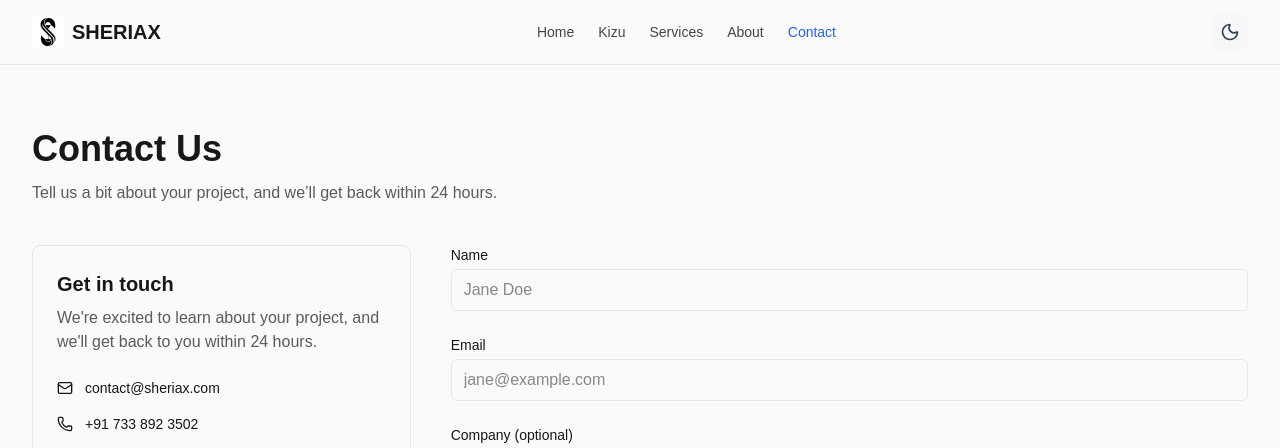
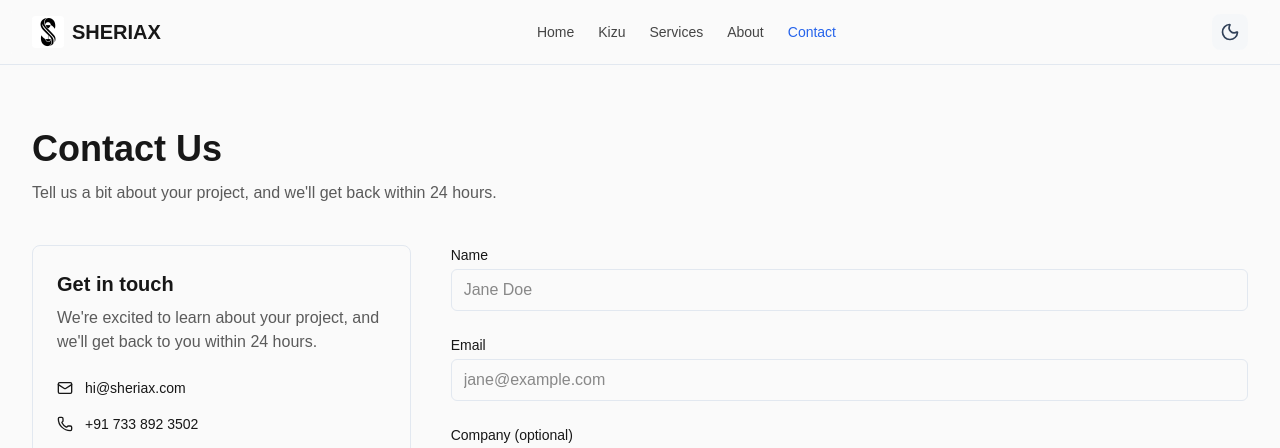
Before and after one commit to sheriax/sheriax_web, a Next.js app: page /contact in a window 1280 px wide. Shown: the top 448 px of the page. Built offline with nearby package versions, Linux system fonts and the light colour scheme.

Commit message:
fix: update contact email from contact@sheriax.com to hi@sheriax.com
Update email address across multiple files including layout, contact page, API route, and documentation to use the new hi@sheriax.com address. Also fix apostrophe encoding in contact page text.

```diff
--- a/src/app/api/contact/route.ts
+++ b/src/app/api/contact/route.ts
@@ -31,7 +31,7 @@ export async function POST(request: Request) {
 
     await resend.emails.send({
       from: 'Sheriax Leads <noreply@sheriax.com>',
-      to: ['contact@sheriax.com'],
+      to: ['hi@sheriax.com'],
       subject,
       text,
     });
--- a/src/app/contact/page.tsx
+++ b/src/app/contact/page.tsx
@@ -51,7 +51,7 @@ export default function ContactPage() {
       >
         <h1 className="text-4xl font-bold">Contact Us</h1>
         <p className="mt-3 text-foreground/70">
-          Tell us a bit about your project, and we’ll get back within 24 hours.
+          Tell us a bit about your project, and we&apos;ll get back within 24 hours.
         </p>
       </motion.section>
 
@@ -71,7 +71,7 @@ export default function ContactPage() {
           </p>
           <ul className="mt-6 space-y-4 text-sm">
             <li className="flex items-center gap-3">
-              <Mail className="w-4 h-4" /> contact@sheriax.com
+              <Mail className="w-4 h-4" /> hi@sheriax.com
             </li>
             <li className="flex items-center gap-3">
               <Phone className="w-4 h-4" /> +91 733 892 3502
@@ -80,7 +80,7 @@ export default function ContactPage() {
               <MapPin className="w-4 h-4" /> Remote-first / Global
             </li>
             <li className="flex items-center gap-3">
-              <Clock className="w-4 h-4" /> Mon–Fri, 9am–6pm
+              <Clock className="w-4 h-4" /> Mon-Fri, 9am-6pm
             </li>
           </ul>
           <div className="mt-6 h-48 bg-gradient-to-r from-blue-500/10 to-purple-500/10 rounded-md flex items-center justify-center">
--- a/src/app/layout.tsx
+++ b/src/app/layout.tsx
@@ -100,7 +100,7 @@ const organizationJsonLd = {
     '@type': 'ContactPoint',
     telephone: '+91-733-892-3502',
     contactType: 'customer service',
-    email: 'contact@sheriax.com',
+    email: 'hi@sheriax.com',
   },
   sameAs: [
     'https://linkedin.com/company/sheriax',
```
Also changed, not shown: 1 other file (tests, documents, lock files or other folders).
